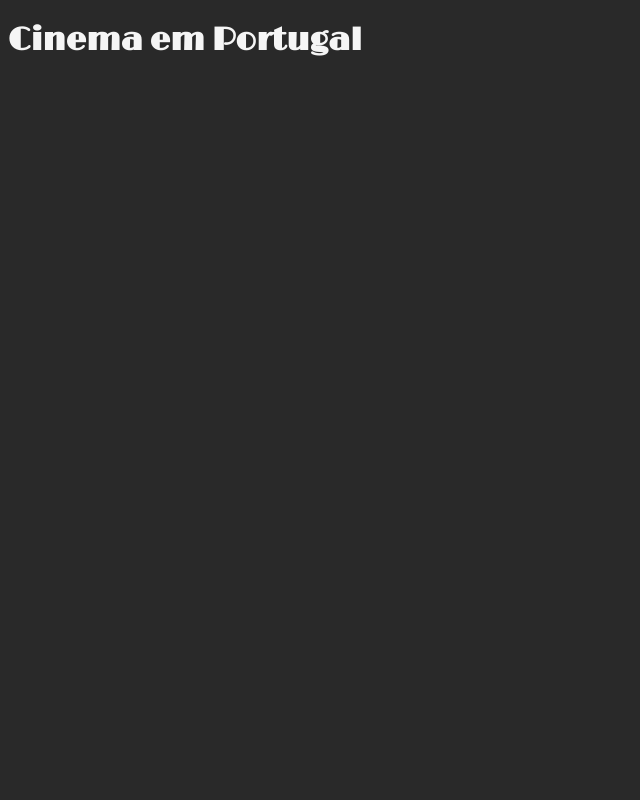
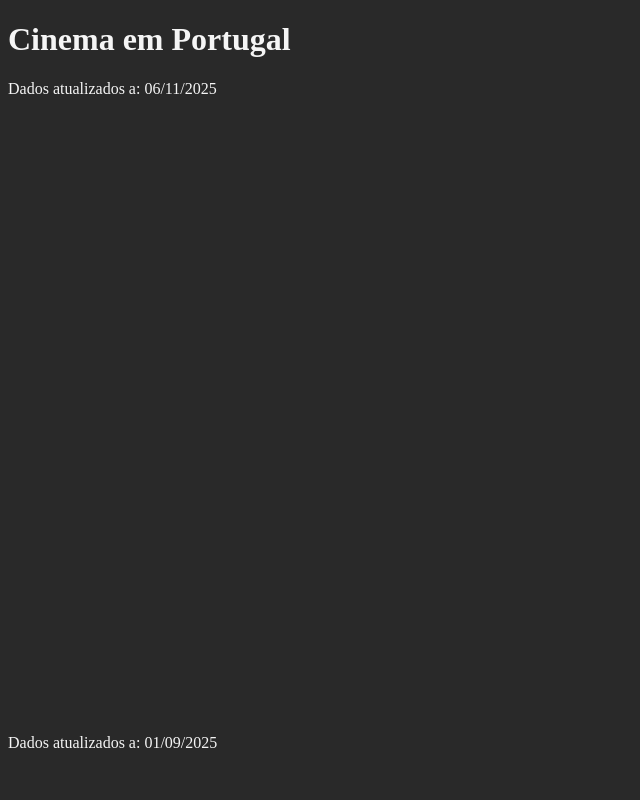
Before and after one commit to ClaraAriGomes/VI---Cinema-em-Portugal, a website: page index.html in a window 1280 px wide. Shown: the top 800 px of the page, without its empty margins (0-640 px from the left). Drawn offline with nearby package versions, Linux system fonts and the light colour scheme.

Commit message:
footer e gráfico nº1 - D3
adicao de um footer e inicio de codigo correto para o grafico relativo ao numero de espectadores ao logo de cada ano

```diff
--- /dev/null
+++ b/graficoGBO.js
@@ -0,0 +1,58 @@
+//código para o gráfico de linhas relativo ao GBO por ano
+let svg;
+let canvasHeight, canvasWidth, padding, graphWidth, graphHeight;
+let movies;
+let year = [];
+
+window.onload = function() {
+    // graph general attributes - mudar
+     canvasHeight = 980;
+     canvasWidth = 1280;
+     padding = 60;
+     graphWidth = canvasWidth - padding * 2;
+     graphHeight = canvasHeight - padding * 2;
+
+    movies = "dados/dadosFilmes.csv";
+
+    // create a tooltip, so later we make it visible with the data information
+    d3.select('main').append("div")
+        .style("opacity", '0') // it is hidden
+        .attr("class", "tooltip")
+        .style("background-color", "white")
+        .style('position', 'absolute')
+        .style("border", "solid")
+        .style('padding', '2px');
+
+    // new svg element
+    svg = d3.select('main')
+        .append('svg')
+        .attr('width', canvasWidth)
+        .attr('height', canvasHeight);
+
+
+    //coisas dos dadosss
+     d3.csv(movies, d => {
+    //console.log(d.Year);
+        return {
+            year: +d.Year, // make this entry a number +d is to make it a number i think
+           // pop: (d.Popularity) ? +d.Popularity : -1, // for empty values, replace with -1. if there is data, retrieve as numver, if not, as -1
+          //  awards: d.Awards,
+           // genre: d.Subject
+        }
+    }).then(graph);
+}
+
+function graph (data) {
+
+    //É preciso converter os nossos valores para somar ent tipo 102,78 para 102.78
+    data.forEach(d => {
+        d.GBO = parseFloat(d["Gross Box Office"].replace(",", ".")); //GBO para Gross Box Office
+    });
+
+
+    //Agrupar o total por ano. https://observablehq.com/@d3/d3-group
+    let total = d3.rollups(data, v => d3.sum(v, d => d.GBO), d => d.Year); //v para value??? check no d3
+
+
+    //console.log(d.GBO)
+}
--- a/index.html
+++ b/index.html
@@ -1,34 +1,40 @@
 <!DOCTYPE html>
 <html lang="en">
   <head>
-    <meta charset="UTF-8">
+    <meta charset="UTF-8" />
     <script type="text/javascript" src="https://d3js.org/d3.v6.min.js"></script>
-    <script type="text/javascript" src="resultadosFilmes.js"></script>
+    <script type="text/javascript" src="graficoGBO.js"></script>
 
-    <link rel="stylesheet" href="styles/index.css"/>
+    <link rel="stylesheet" href="styles/index.css" />
 
     <title>Cinema em Portugal</title>
 
-    <link rel="icon" href="favicon.png" />
-
+    <link rel="icon" href="imagens/favicon.png" />
   </head>
 
+  <body>
     <header>
       <h1>Cinema em Portugal</h1>
     </header>
 
-
-<body>
+    <main>
       <!-- Data dos dados dos "dadosFilmes"-->
-    <p> Dados atualizados a: 06/11/2025 </p>
+      <p>Dados atualizados a: 06/11/2025</p>
 
       <svg width="900" height="600"></svg>
 
+      <!-- Data dos dados dos "dadosLocal"-->
+      <p>Dados atualizados a: 01/09/2025</p>
+    </main>
 
-<script>
-
-
-</script>
-
+    <footer>
+      <p>
+        Os dados usados neste trabalho foram obtidos pelo Instituto do Cinema e
+        do Audiovisual
+      </p>
+      <p>
+        Projecto realizado em âmbito da disciplina de Visualização de Informação
+      </p>
+    </footer>
   </body>
 </html>
--- a/resultadosFilmes.js
+++ /dev/null
@@ -1,106 +0,0 @@
-//this is to work with the csv file -> Não esquecer a pastaaaa
-d3.csv("dados/dadosFilmes.csv").then(function(data) {
-
-    console.log(data, d => d.Year);
-
-    //É preciso converter os nossos valores para somar ent tipo 102,78 para 102.78
-    data.forEach(d => {
-        d.GBO = parseFloat(d["Gross Box Office"].replace(",", ".")); //GBO para Gross Box Office
-    });
-
-    //Agrupar o total por ano. https://observablehq.com/@d3/d3-group
-    let total = d3.rollups(data, v => d3.sum(v, d => d.GBO), d => d.Year); //v para value??? check no d3
-
-    //Convert rollup to array of objects sorted by year
-    const dataset = total
-        .map(d => ({ year: d[0], totalGross: d[1] }))
-
-
-
-
-
-
-
-
-
-
-
-    // --------------------------------
-    // --------- CHART CODE -----------
-    // --------------------------------
-
-    var svg = d3.select("svg"),
-        margin = 200,
-        width = svg.attr("width") - margin,
-        height = svg.attr("height") - margin;
-
-    var g = svg.append("g")
-        .attr("transform", "translate(100,100)");
-
-    // X scale → years
-    var xScale = d3.scaleLinear()
-        .domain(d3.extent(dataset, d => d.year))
-        .range([0, width]);
-
-    // Y scale → Gross
-    var yScale = d3.scaleLinear()
-        .domain([0, d3.max(dataset, d => d.totalGross)])
-        .range([height, 0]);
-
-    // Axes
-    g.append("g")
-        .attr("transform", "translate(0," + height + ")")
-        .call(d3.axisBottom(xScale).tickFormat(d3.format("d"))); // no comma formatting
-
-    g.append("g")
-        .call(d3.axisLeft(yScale));
-
-    // Title
-    svg.append("text")
-        .attr("x", width/2 + 100)
-        .attr("y", 60)
-        .attr("text-anchor", "middle")
-        .style("font-family", "Helvetica")
-        .style("font-size", 20)
-        .text("Total Gross Box Office by Year");
-
-    // Labels
-    svg.append("text")
-        .attr("x", width/2 + 100)
-        .attr("y", height + 180)
-        .attr("text-anchor", "middle")
-        .style("font-family", "Helvetica")
-        .style("font-size", 12)
-        .text("Year");
-
-    svg.append("text")
-        .attr("text-anchor", "middle")
-        .attr("transform", "translate(," + (height/2 + 100) + ")rotate(-90)")
-        .style("font-family", "Helvetica")
-        .style("font-size", 12)
-        .text("Gross Box Office (€)");
-
-    // Draw dots
-    g.selectAll("circle")
-        .data(dataset)
-        .enter()
-        .append("circle")
-        .attr("cx", d => xScale(d.year))
-        .attr("cy", d => yScale(d.totalGross))
-        .attr("r", 4)
-        .style("fill", "#CC0000");
-
-    // Line generator
-    var line = d3.line()
-        .x(d => xScale(d.year))
-        .y(d => yScale(d.totalGross))
-        .curve(d3.curveMonotoneX);
-
-    // Draw line
-    g.append("path")
-        .datum(dataset)
-        .attr("d", line)
-        .style("fill", "none")
-        .style("stroke", "#db8181ff")
-        .style("stroke-width", "2");
-});
--- a/styles/index.scss
+++ b/styles/index.scss
@@ -1,15 +1,37 @@
 @font-face {
-  font-family: title;
-  src: url('/fonts/Limelight-Regular.ttf');
+  font-family: limelight;
+  src: url("/fonts/Limelight-Regular.ttf");
+
+  font-family: lexend;
+  src: url("/fonts/Lexend-VariableFont_wght.ttf");
 }
 
+body {
+  background-color: #292929;
 
-body{
-    background-color: #292929;
+  h1 {
+    font-family: limelight;
+    color: whitesmoke;
+  }
 
-    h1{
-        font-family: title;
-        height:100vh;
-        color:whitesmoke;
+  p {
+    color: whitesmoke;
+  }
+}
+
+footer {
+  p {
+    color: white;
+    font-family: lexend;
+      text-align: center;
+
+    &:first-child {
+      font-weight: 100;
+      font-size: 10pt;
     }
+    &:nth-child(2) {
+      font-weight: 200;
+      font-size: 10pt;
+    }
+  }
 }
--- a/teste.js
+++ b/teste.js
@@ -1,34 +1,25 @@
 /*-----------------------------------------------------------------------------------------------
-ESTE CODIGO ERA SO EXEMPLO MAS TA TODO CRAZY - apagar e esta a ser refeito no resultadosFilmes.js
+ESTE CODIGO ERA SO EXEMPLO MAS TA TODO CRAZY - apagar e esta a ser refeito no graficoGBO.js
 -----------------------------------------------------------------------------------------------*/
+//this is to work with the csv file -> Não esquecer a pastaaaa
+d3.csv("dados/dadosFilmes.csv").then(function(data) {
 
-//this is to work with the csv file Não esquecer a pastaaaa
-d3.csv("dados/dadosFilmes.csv").then(function(data) {
+    console.log(data, d => d.Year);
 
     //É preciso converter os nossos valores para somar ent tipo 102,78 para 102.78
     data.forEach(d => {
-        d.Gross = parseFloat(d["Gross Box Office"].replace(",", "."));
-        d.Year = +d.Year;
+        d.GBO = parseFloat(d["Gross Box Office"].replace(",", ".")); //GBO para Gross Box Office
     });
 
-    // Group totals by year
-    let totals = d3.rollups(
-        data,
-        v => d3.sum(v, d => d.Gross),
-        d => d.Year
-    );
+    //Agrupar o total por ano. https://observablehq.com/@d3/d3-group
+    let total = d3.rollups(data, v => d3.sum(v, d => d.GBO), d => d.Year); //v para value??? check no d3
 
-    // Convert rollup to array of objects sorted by year
-    const dataset = totals
+    //Convert rollup to array of objects sorted by year
+    const dataset = total
         .map(d => ({ year: d[0], totalGross: d[1] }))
-        .sort((a, b) => a.year - b.year);
 
-    console.log(dataset);
 
-    // --------------------------------
-    // --------- CHART CODE -----------
-    // --------------------------------
-
+//Parte da construção do gráfico
     var svg = d3.select("svg"),
         margin = 200,
         width = svg.attr("width") - margin,
```
Also changed, not shown: fonts/Lexend-VariableFont_wght.ttf (added), graficoLinhas.js (deleted), styles/index.css, 1 other file. Lines whose indentation alone changed are shown as unchanged.
